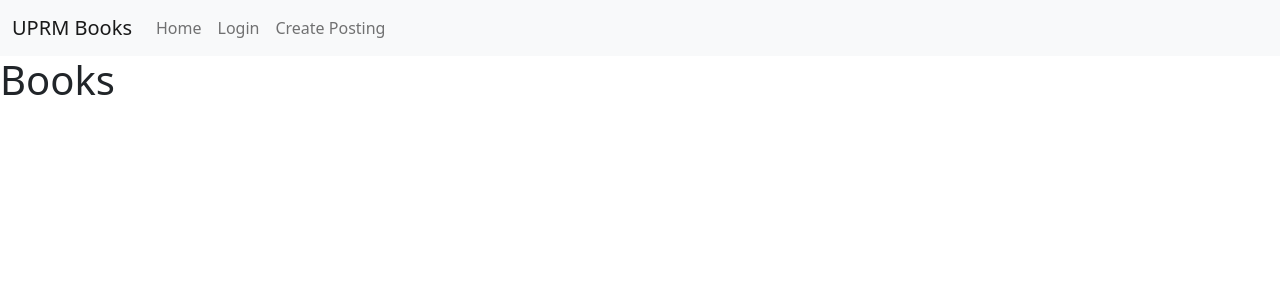
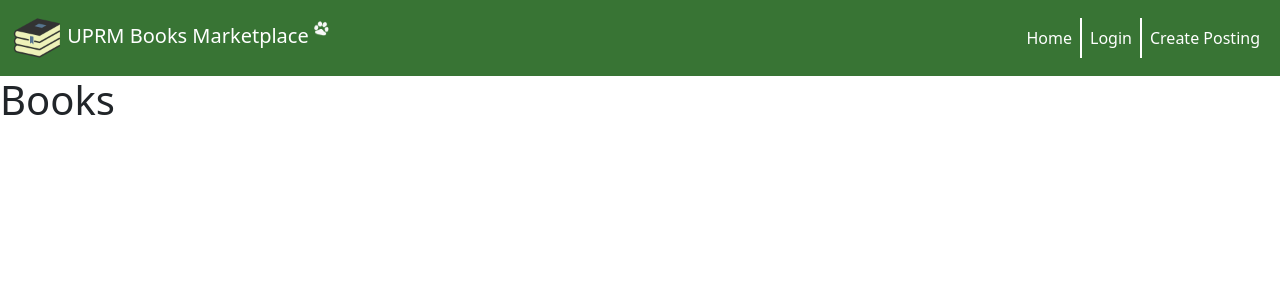
Before and after one commit to uprm-inso-4116-2021-2022-s1/semester-project-team-los-joes, a Flask app: page /books in a window 1280 px wide. Shown: the top 300 px of the page. Run offline with Flask 2, Linux system fonts and the light colour scheme; data that the repository does not hold is empty; parts of the project's set-up code (start-up, migrations or seed data) failed here and were passed over; some libraries are stand-ins or nearby versions.

Commit message:
Added navbar implementations and tab icon

```diff
--- /dev/null
+++ b/app/static/base.css
@@ -0,0 +1,39 @@
+
+.navbar{
+    background-color: #387434;
+}
+
+ .nav-items *{
+    color: white;
+}
+
+.book-img{
+    width: 50px;
+    height: 50px;
+}
+
+.nav-items *:hover{
+     /* background: url("src/images/book_accent_blue.png") no-repeat;      */
+     color:yellow
+}
+
+.paw-img{
+    width: 15px;
+    height: 15px;
+    position: relative;
+    top: -10px;
+}
+
+.nav-items div:nth-of-type(1) a{
+    border-right: 2px solid white;
+
+}
+
+.nav-items  div:nth-of-type(1) :last-child{
+    border-right: none;
+
+}
+
+.test{
+    border-right: 2px solid red;
+}
--- a/app/static/home.css
+++ b/app/static/home.css
@@ -2,8 +2,8 @@ body{
     background-image: url('/static/src/image/Calculus.png');
     background-position-y: 50%;
     background-size: 30px;
+}
 
-}
-.nav{
+#nav{
     background-color: green;
 }
--- a/app/templates/base.html
+++ b/app/templates/base.html
@@ -4,14 +4,12 @@
 <head>
     <meta charset="UTF-8">
     <meta name="viewport" content="width=device-width", initial-scale="1">
+    <link rel="icon" type="image/png" href="static/src/images/books_accent_blue.png" sizes="32x32"> <!--Tab Icon-->
     <link href="https://cdn.jsdelivr.net/npm/bootstrap@5.1.3/dist/css/bootstrap.min.css" rel="stylesheet" integrity="sha384-1BmE4kWBq78iYhFldvKuhfTAU6auU8tT94WrHftjDbrCEXSU1oBoqyl2QvZ6jIW3" crossorigin="anonymous">
     <script src="https://cdn.jsdelivr.net/npm/bootstrap@5.1.3/dist/js/bootstrap.bundle.min.js" integrity="sha384-ka7Sk0Gln4gmtz2MlQnikT1wXgYsOg+OMhuP+IlRH9sENBO0LRn5q+8nbTov4+1p" crossorigin="anonymous"></script>
     <link
       href="//netdna.bootstrapcdn.com/font-awesome/3.2.1/css/font-awesome.css"
       rel="stylesheet">
-
-
-
     {% if request.endpoint == 'home' %}
       <link href="{{ url_for('static', filename='home.css') }}" rel="stylesheet" type="text/css">
     {% elif request.endpoint == 'login' %}
@@ -22,17 +20,21 @@
     {% endif %}
 {% endblock %}
     <title>{% block title %}{% endblock %} - UPRM Books</title>
+    <link href="/static/base.css" rel="stylesheet">
 </head>
 <body>
     {% block navbar%}
-    <nav class="navbar navbar-expand-lg navbar-light bg-light">
-        <div class="container-fluid">
+    <nav class="navbar navbar-expand-lg navbar">
+        <div class="container-fluid nav-items">
             <a class="navbar-brand" href="#">
-                UPRM Books
+              <img src="/static/src/images/books_accent_blue.png" class="book-img" alt="Book with blue bookmark">
+              UPRM Books Marketplace <img src="/static/src/images/paw.png" class="paw-img" alt="small paw">
             </a>
-            <button class="navbar-toggler" type="button" data-bs-toggle="collapse" data-bs-target="#navbarNavAltMarkup" aria-controls="navbarNavAltMarkup" aria-expanded="false" aria-label="Toggle navigation">
+            <button class="navbar-toggler" type="button" data-bs-toggle="collapse" data-bs-target="#navbarNavAltMarkup"
+                    aria-controls="navbarNavAltMarkup" aria-expanded="false" aria-label="Toggle navigation">
               <span class="navbar-toggler-icon"></span>
             </button>
+            <div>
               <div class="collapse navbar-collapse" id="navbarNavAltMarkup">
                 <div class="navbar-nav">
                   <a class="nav-item nav-link" id="home" href="{{ url_for('home') }}">Home</a>
@@ -45,6 +47,8 @@
                 </div>
               </div>
             </div>
+
+          </div>
     </nav>
     {% endblock navbar%}
     {% block content %}
```
Also changed, not shown: app/templates/home.html (+7 -6 lines), app/static/src/images/paw.png (added), app/static/src/images/paw2.png (added). Lines whose indentation alone changed are shown as unchanged.
